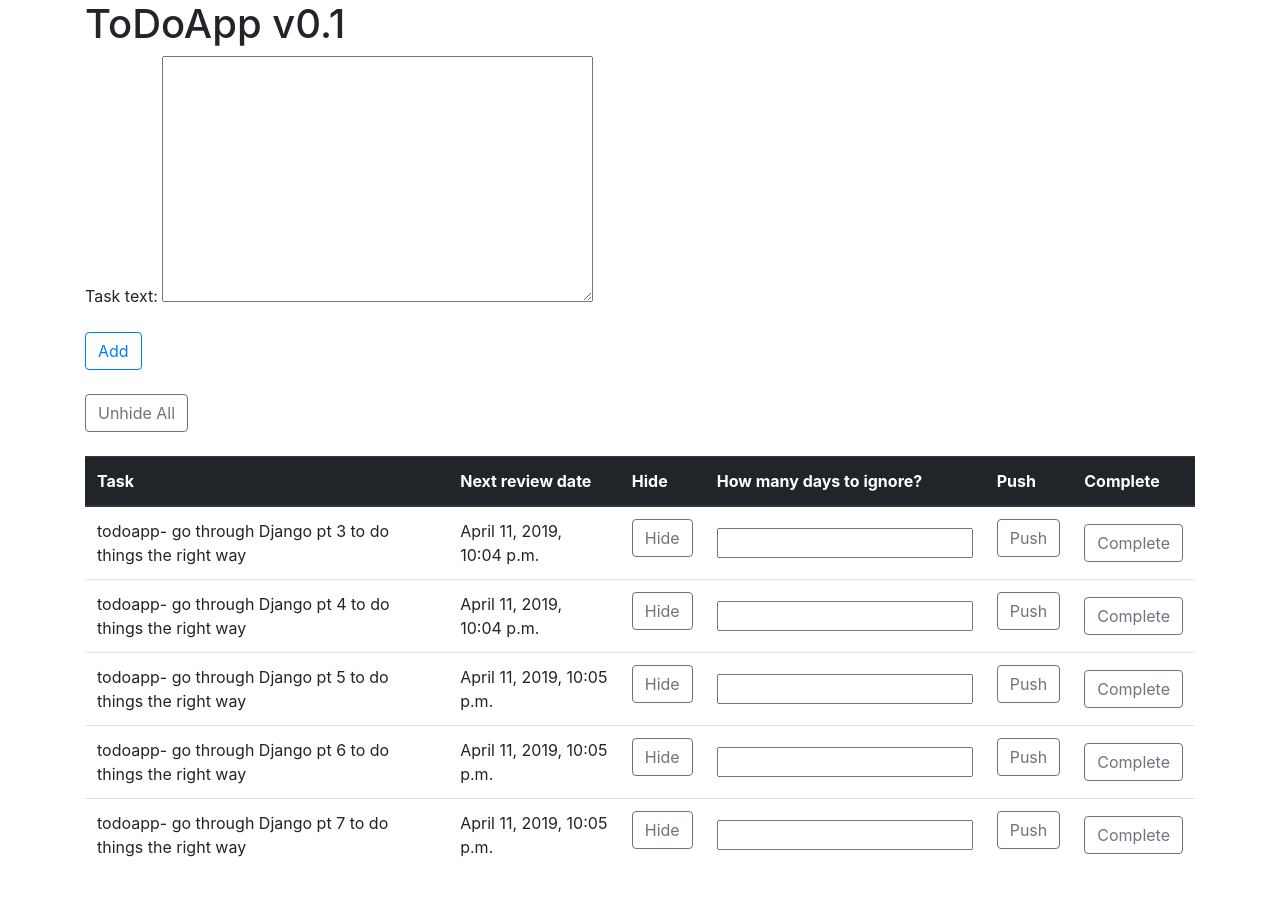
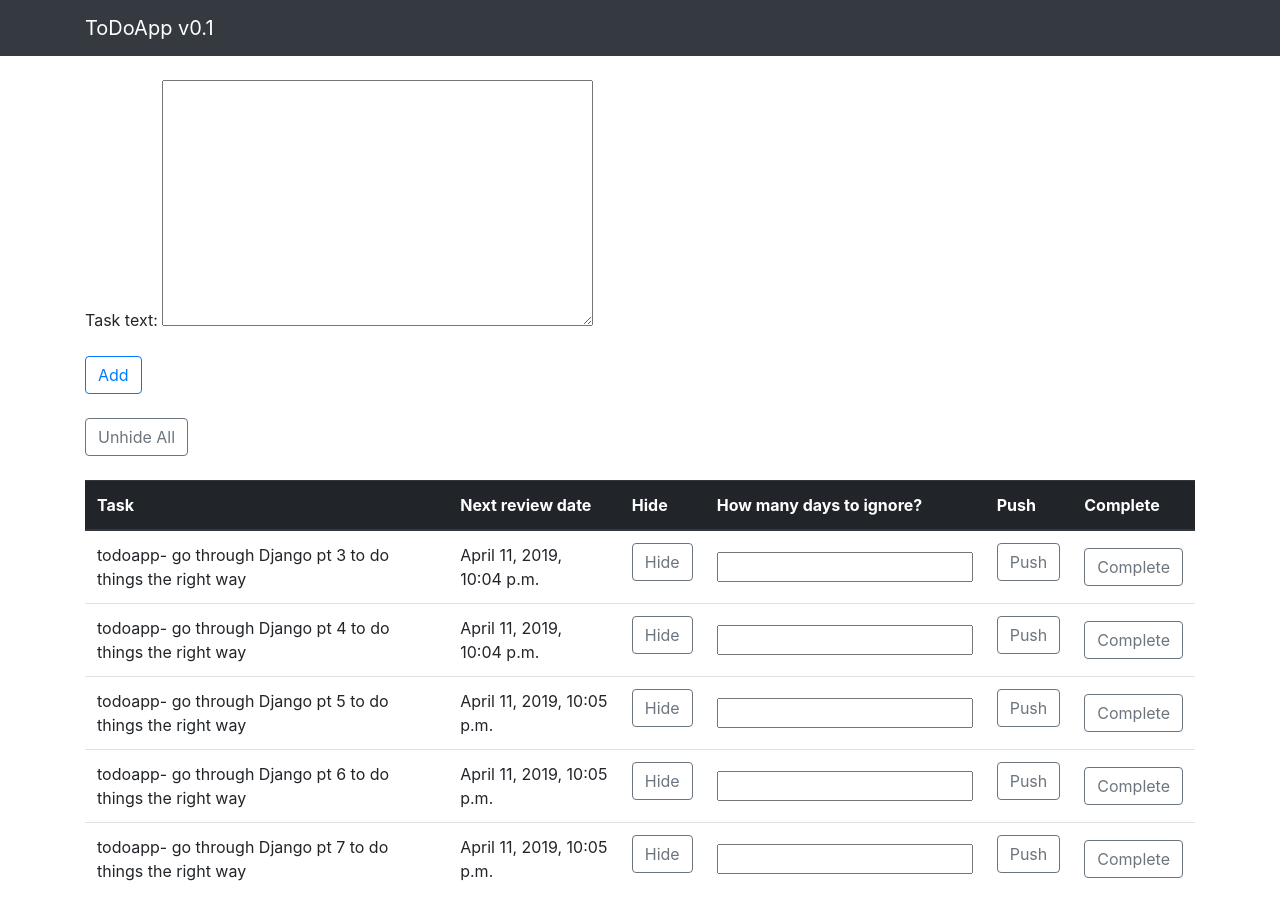
Before and after one commit to tjr226/initialtasks, a Django app: page / in a window 1280 px wide. Before the commit the page ends 857 px from the top, so only its background shows below. Run offline with Django 3.2, Linux system fonts and the light colour scheme; data comes from the database, SQL or seed files in the repository; both versions use the stored data as it was after the commit; parts of the project's set-up code (start-up, migrations or seed data) failed here and were passed over; some libraries are stand-ins or nearby versions.

Commit message:
added nav bar
added nav bar on top. right now only has sitename, in the future will allow access to user settings, logout, etc

```diff
--- a/myproject/templates/base.html
+++ b/myproject/templates/base.html
@@ -6,7 +6,16 @@
     <title>{% block title %}Initial Tasks{% endblock %}</title>
     <link rel="stylesheet" href="{% static 'css/bootstrap.min.css' %}">
   </head>
+
+
   <body>
+
+      <nav class="navbar navbar-expand-lg navbar-dark bg-dark">
+          <div class="container">
+            <a class="navbar-brand" href="{% url 'home' %}">ToDoApp v0.1</a>
+          </div>
+        </nav>
+
     <div class="container">
       {% block content %}
       {% endblock %}
--- a/myproject/templates/home.html
+++ b/myproject/templates/home.html
@@ -7,9 +7,7 @@
   </nav>
    -->
 {% block content %}
-
-<h1>ToDoApp v0.1</h1>
-
+<br>
 <!-- form to create a new task -->
 <form method="post">
     {% csrf_token %}
```
Also changed, not shown: myproject/db.sqlite3.
